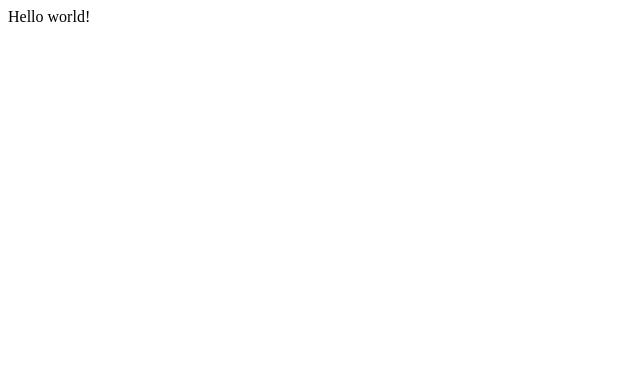
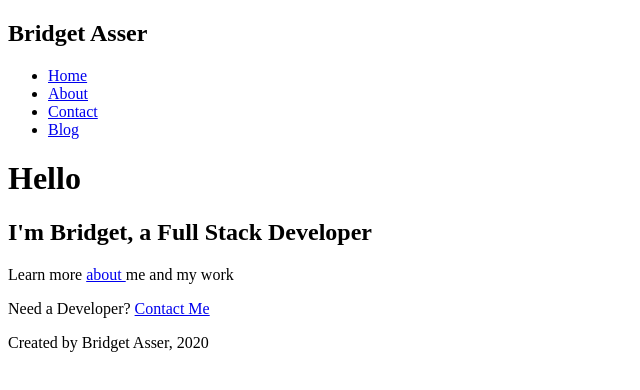
Before and after one commit to Bridgta/GraphQL-Gatsby, a Gatsby site: page / in a window 1280 px wide. Shown: the whole page, without its empty margins (0-640 px from the left). Built offline with nearby package versions, Linux system fonts and the light colour scheme; Gatsby itself is replaced by a stand-in of ours.

Commit message:
pages, components refactor, layouts

```diff
--- /dev/null
+++ b/src/components/footer.js
@@ -0,0 +1,11 @@
+import React from 'react';
+
+const Footer = () => {
+    return (
+        <footer>
+            <p>Created by Bridget Asser, 2020</p>
+        </footer>
+    )
+}
+
+export default Footer
--- /dev/null
+++ b/src/components/header.js
@@ -0,0 +1,29 @@
+import React from 'react';
+import {Link} from 'gatsby'
+
+
+const Header = () => {
+    return (
+        <header>
+            <nav>
+            <h1>Bridget Asser</h1>
+                <ul>
+                    <li>
+                    <Link to="/">Home</Link>
+                    </li>
+                    <li>
+                    <Link to="/about">About</Link>
+                    </li>
+                    <li>
+                    <Link to="/contact">Contact</Link>
+                    </li>
+                    <li>
+                    <Link to="/blog">Blog</Link>
+                    </li>
+                </ul>
+            </nav>
+        </header>
+    )
+}
+
+export default Header
--- /dev/null
+++ b/src/components/layout.js
@@ -0,0 +1,15 @@
+import React from 'react';
+import Header from './header'
+import Footer from './footer'
+
+const Layout = (props) => {
+    return (
+        <div>
+            <Header/>
+            {props.children}
+            <Footer/>
+        </div>
+    )
+}
+
+export default Layout
--- a/src/pages/index.js
+++ b/src/pages/index.js
@@ -1,5 +1,17 @@
-import React from "react"
+import React from 'react'
+import { Link } from 'gatsby'
+import Layout from '../components/layout'
 
-export default function Home() {
-  return <div>Hello world!</div>
+const IndexPage = () => {
+
+  return(
+    <Layout>
+      <h1>Hello</h1>
+      <h2>I'm Bridget, a Full Stack Developer</h2>
+      <p>Learn more <Link to="/about">about </Link>  me and my work</p>
+      <p>Need a Developer? <Link to="/contact"> Contact Me </Link></p>
+    </Layout>
+  )
 }
+
+export default IndexPage
```
Also changed, not shown: src/pages/about.js (added, +14 -0 lines), src/pages/blog.js (added, +14 -0 lines), src/pages/contact.js (added, +14 -0 lines).
